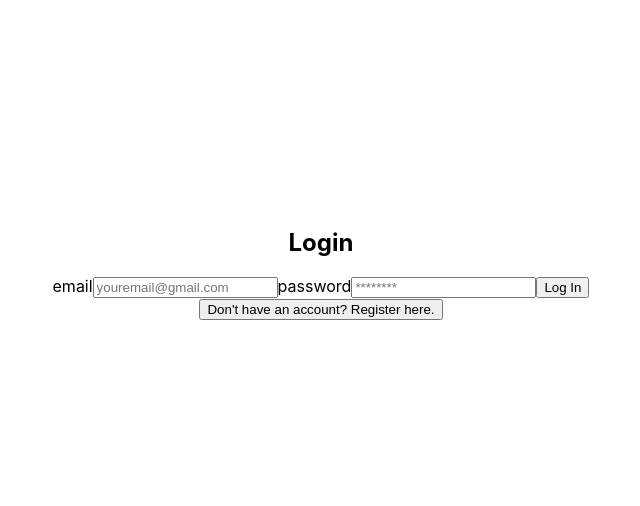
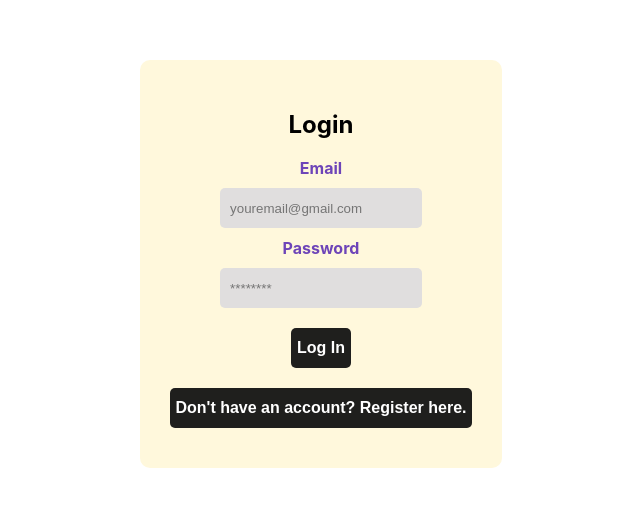
Before and after one commit to tanu-sh1201/restro_frontend, a React (Create React App) app: page / in a window 1280 px wide. Shown: the part 136-642 px from the top of the page, without its empty margins (319-959 px from the left). Built offline with nearby package versions, Linux system fonts and the light colour scheme; no server answers.

Commit message:
UI changes

```diff
--- a/package.json
+++ b/package.json
@@ -7,6 +7,7 @@
     "@testing-library/react": "^13.4.0",
     "@testing-library/user-event": "^13.5.0",
     "axios": "^1.1.3",
+    "dotenv": "^16.0.3",
     "react": "^18.2.0",
     "react-dom": "^18.2.0",
     "react-query": "^3.39.2",
--- a/src/App.css
+++ b/src/App.css
@@ -106,3 +106,91 @@ width: fit-content;
 height: 50px;
 padding: 5px;
 }
+
+.login{
+	height: 460px;
+	background: #eee;
+	border-radius: 60% / 10%;
+	transform: translateY(-180px);
+	transition: .8s ease-in-out;
+}
+
+.login label{
+	color: #573b8a;
+	transform: scale(.6);
+}
+
+button{
+	height: 40px;
+	margin: 10px auto;
+	justify-content: center;
+	display: block;
+	color: #fff;
+	background: #141414f2;
+	font-size: 1em;
+	font-weight: bold;
+	margin-top: 20px;
+	outline: none;
+	border: none;
+	border-radius: 5px;
+	transition: .2s ease-in;
+	cursor: pointer;
+}
+button:hover{
+	background: black;
+}
+
+.signup{
+	position: relative;
+	width:100%;
+	height: 100%;
+}
+label{
+	color: #6d44b8;
+    /* font-size: 2.3em; */
+    justify-content:center ;
+    display: flex;
+    /* margin: 60px; */
+    font-weight: bold;
+    cursor: pointer;
+    transition: .5s ease-in-out;
+}
+input{
+  width: 60%;
+  height: 20px;
+  background: #e0dede;
+  justify-content: center;
+  display: flex;
+  margin: 10px auto;
+  padding: 10px;
+  border: none;
+  outline: none;
+  border-radius: 5px;}
+
+  .auth-login-container{
+    background: cornsilk;
+    padding: 30px;
+    border-radius: 10px;
+  }
+
+  .auth-form-container{
+    background: cornsilk;
+    padding: 30px;
+    border-radius: 10px;
+  }
+
+  .updateCart-Container{
+    display: flex;
+    align-items: baseline;
+  }
+
+  .updateCart p{
+    font-size: 30px;
+    background: chocolate;
+    padding: 10px;
+    border-radius: 5px;
+  }
+
+  .food-container{
+    background:#cfd9e2
+  }
--- a/src/App.js
+++ b/src/App.js
@@ -6,6 +6,7 @@ import {Routes,Route} from 'react-router-dom';
 import ItemContainer from "./pages/Item"
 import React, { useState } from "react";
 import {QueryClient, QueryClientProvider} from 'react-query'
+import Checkout from "./pages/checkout"
 // import { Register } from "./pages/register"
 import Link from "./pages/link";
 import Home from "./pages/home";
@@ -14,18 +15,21 @@ import Cart from "./pages/cart";
 function App() {
 
   const queryClient = new QueryClient()
-
+  const auth=localStorage.getItem("user")
+		console.log(auth);
 
   return (
     <QueryClientProvider client={queryClient}>
     <div className="App">
     <Routes >
 
-        <Route path= "/" element={<Link/>}/>
-        <Route path="view" element={<Home/>}>
+       auth?<Route path="view" element={<Home/>}>
              <Route index element={<ItemContainer/>} />
           </Route>
         <Route path="cart" element={<Cart/>} />
+        <Route path ="checkout" element ={<Checkout/>}/>
+           : <Route path= "/" element={<Link/>}/>
+
     </Routes>
 
 
--- a/src/components/navBar.js
+++ b/src/components/navBar.js
@@ -3,13 +3,14 @@ import {Outlet, Link} from "react-router-dom";
  const Nav = function(){
 
 	return(
+
 		<>
+
 		<header>
         		<nav>
           		<Link to="/" id="title">Khana  khajana</Link>
           		<div className="navlink-container">
           		<Link to="/cart" className="navlink">
-
           		Cart
           		</Link>
           		</div>
--- a/src/lib/config.js
+++ b/src/lib/config.js
@@ -1 +1 @@
-export const API_URL = process.env.API_URL || 'https://deploy-restro.herokuapp.com/api'
+export const API_URL = process.env.API_URL || "https://deploy-restro.herokuapp.com/api"
--- a/src/pages/Item.js
+++ b/src/pages/Item.js
@@ -2,11 +2,16 @@ import {useEffect, useState, useContext} from 'react';
 // import Nav from './components/navBar;
 
 import {useQuery, useMutation} from 'react-query'
+import { json } from 'react-router-dom';
 import { API_URL } from '../lib/config';
 
 export default function ItemContainer() {
-	const {cartlist, setCartlist} = useContext(Cartcontext);
-	const {data: foodItems, isLoading: foodItemsLoading, refetch: refetchFoodItems} = useQuery('Dishes', () => fetch(`${API_URL}/dish`)
+
+	const {data: foodItems, isLoading: foodItemsLoading, refetch: refetchFoodItems} = useQuery('Dishes', () => fetch(`${API_URL}/dish`,{
+		headers:{
+			Authorization: localStorage.getItem("token")
+		}
+	})
 	.then((res) => res.json())
 	.then((data) =>
 	data.map(dish => {
@@ -26,11 +31,13 @@ export default function ItemContainer() {
 		fetch(`${API_URL}/addToCart`, {
 			method :"POST",
 			body: JSON.stringify({
-				userId: 1,
+				userId: localStorage.getItem("user"),
 				itemId: id,
 			}),
 			headers: {
-				"Content-type": "application/json"
+				"Content-type": "application/json",
+				"Authorization":localStorage.getItem('token')
+
 			}
 		})
 		.then((res) => res.json())
--- a/src/pages/login.js
+++ b/src/pages/login.js
@@ -1,28 +1,45 @@
 import React, { useState } from "react";
-import {useNavigate} from "react-router-dom";
-
+import {json, Navigate, useNavigate} from "react-router-dom";
+import { API_URL } from '../lib/config';
 export const Login = (props) => {
     const [email, setEmail] = useState('');
     const [pass, setPass] = useState('');
     const navigate = useNavigate();
 
-    const handleSubmit = (e) => {
+    const handleSubmit = async(e) => {
         e.preventDefault();
-        navigate("view");
+        const auth = localStorage.getItem("user");
+        if(!auth){
+            let result=await fetch(`${API_URL}/User/signIn`,{
+                method:'post',
+                body:JSON.stringify({email,password:password.value}),
+                headers:{
+                    'content-type':'application/json'
+                },
+                crossDomain:true,
+                mode:'cors'
+            })
+            result= await result.json();
+            localStorage.setItem('user',result.user.id)
+            localStorage.setItem('token',result.token)
+            navigate("view")
+        }else{
+            navigate("view")
+        }
     }
 
 
 
 
     return (
-        <div className="auth-form-container">
+        <div className="auth-login-container">
             <h2>Login</h2>
-            <form className="login-form" onSubmit={handleSubmit}>
-                <label htmlFor="email">email</label>
-                <input value={email} onChange={(e) => setEmail(e.target.value)}type="email" placeholder="youremail@gmail.com" id="email" name="email" />
-                <label htmlFor="password">password</label>
+            <form className="" onSubmit={handleSubmit}>
+                <label htmlFor="email">Email</label>
+                <input className="input-box" value={email} onChange={(e) => setEmail(e.target.value)}type="email" placeholder="youremail@gmail.com" id="email" name="email" />
+                <label htmlFor="password">Password</label>
                 <input value={pass} onChange={(e) => setPass(e.target.value)} type="password" placeholder="********" id="password" name="password" />
-                <button type="submit" onClick={Login}>Log In</button>
+                <button type="submit" >Log In</button>
             </form>
             <button className="link-btn" onClick={() => props.onFormSwitch('register')}>Don't have an account? Register here.</button>
         </div>
--- a/src/pages/register.js
+++ b/src/pages/register.js
@@ -1,15 +1,50 @@
 import React, { useState } from "react";
-
+import { API_URL } from '../lib/config';
+import {json, useNavigate} from "react-router-dom";
 export const Register = (props) => {
     const [email, setEmail] = useState('');
     const [pass, setPass] = useState('');
     const [name, setName] = useState('');
+    const [contact,setConatct]=useState('');
+    const [address,setaddress]=useState('');
+    const navigate = useNavigate();
 
-    const handleSubmit = (e) => {
+    const handleSubmit = async(e) => {
         e.preventDefault();
-        console.log(email);
+
+        if((name && email && password.value))
+        {
+            let result = await fetch(`${API_URL}/User/signUp`,{
+                method: 'post',
+                body: JSON.stringify({ name, email, password:password.value,contact,address }),
+                headers: {
+                    'Content-Type': 'application/json'
+
+                },
+                crossDomain:true,
+                mode:'cors'
+            });
+            result = await result.json();
+
+
+            if(result.message=='User already exist, Please login')
+            {
+                alert("User already exists, Please login")
+            }
+            else{
+                localStorage.setItem("user", result.user.id)
+                localStorage.setItem("token",result.token)
+                navigate("view")
+            }
+
+        }
+        else{
+            alert("Please provide all details")
+        }
+
 
     }
+
 
     return (
         <div className="auth-form-container">
@@ -20,9 +55,14 @@ export const Register = (props) => {
             <input value={name} onChange={(e) => setName(e.target.value)}type="name" placeholder="Your Name" id="name" name="name" />
             <label htmlFor="email">email</label>
             <input value={email} onChange={(e) => setEmail(e.target.value)}type="email" placeholder="youremail@gmail.com" id="email" name="email" />
+
+            <label htmlFor="contact">Phone Number</label>
+            <input value={contact} onChange={(e) => setConatct(e.target.value)} type="Digit" placeholder="10 Digit Number " id="contact" name="contact" />
+            <label htmlFor="address">Address</label>
+            <input value={address} onChange={(e) => setaddress(e.target.value)} type="address" placeholder="Your Address" id="address" name="address" />
             <label htmlFor="password">password</label>
-            <input value={pass} onChange={(e) => setPass(e.target.value)} type="password" placeholder="********" id="password" name="password" />
-            <button type="submit">Log In</button>
+            <input value={pass} onChange={(e) => {setPass(e.target.value)}} type="password" placeholder="********" id="password" name="password" />
+            <button type="submit">Register</button>
         </form>
         <button className="link-btn" onClick={() => props.onFormSwitch('login')}>Already have an account? Login here.</button>
     </div>
```
Also changed, not shown: src/pages/cart.js (+79 -11 lines), 1 other file (tests, documents, lock files or other folders).
